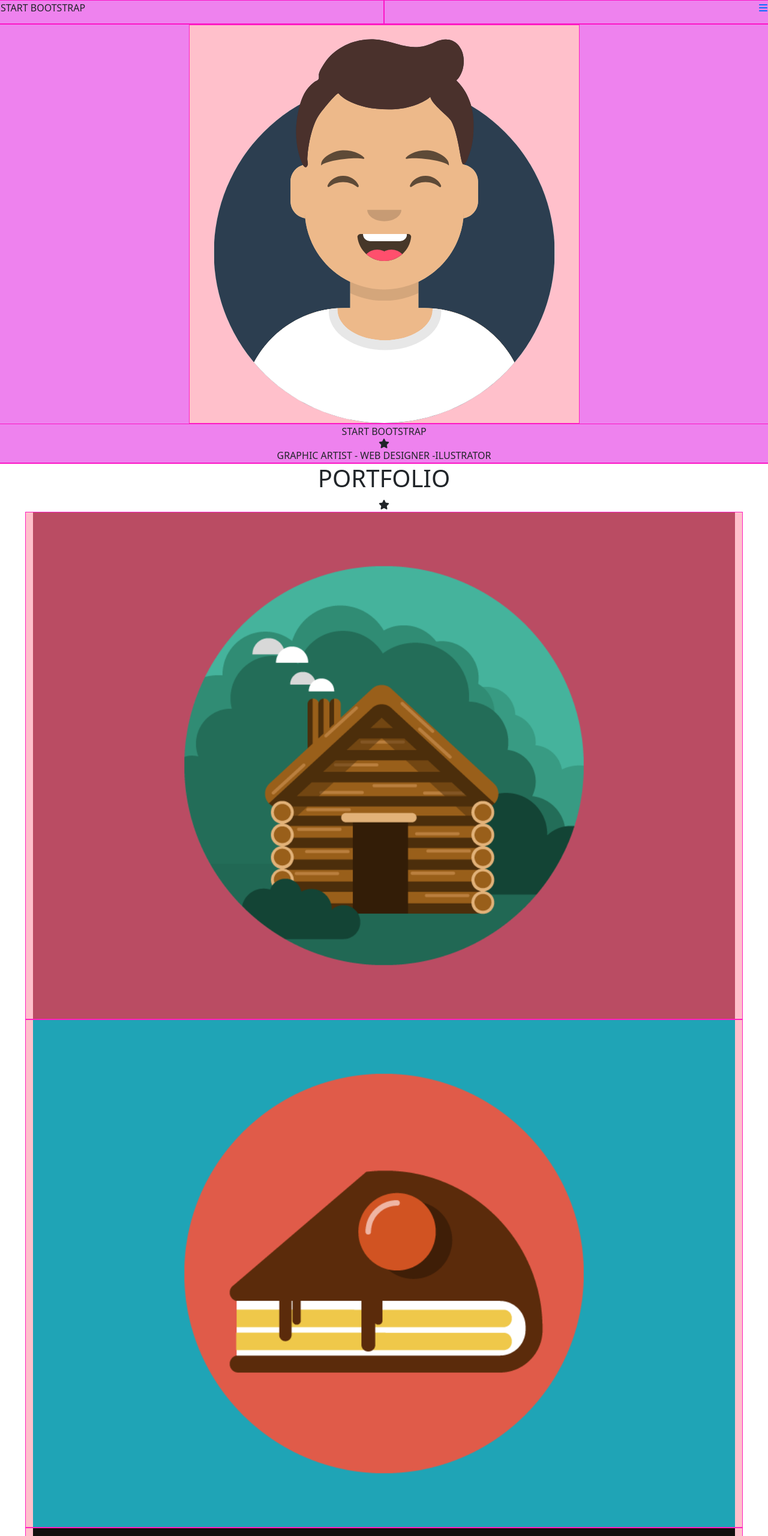
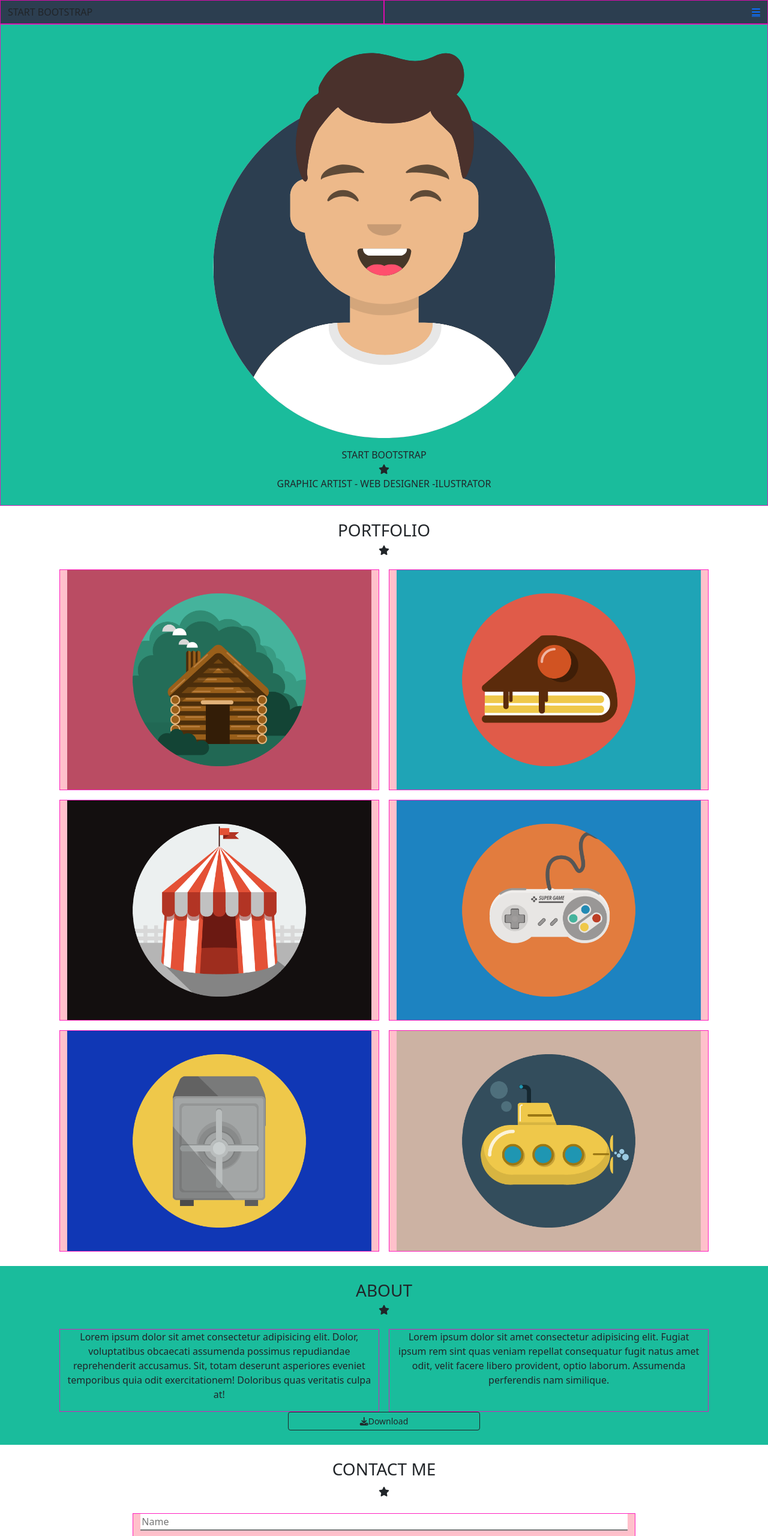
Before and after one commit to Arela-Cristina/html-css-bootstrap-freelancer, a plain HTML site: page index.html in a window 1280 px wide. Shown: the top 2560 px of the page at 60% size. Drawn offline with nearby package versions, Linux system fonts and the light colour scheme.

Commit message:
Add margin e padding Add background Add media query

```diff
--- a/index.html
+++ b/index.html
@@ -12,62 +12,69 @@
 </head>
 
 <body>
-    <header>
+    <header class="container-fluid">
         <div class="row">
-            <div class="col-6 debug-col">START BOOTSTRAP</div>
-            <a href="#" class="col-6 debug-col text-end"><i class="fa-solid fa-bars"></i></a>
+            <div class="col-6 d-flex align-items-center cri-bg-gray">START BOOTSTRAP</div>
+            <a href="#" class="col-6 d-flex align-items-center justify-content-end cri-bg-gray"><i
+                    class="fa-solid fa-bars"></i></a>
         </div>
-        <div class="row justify-content-center debug-col">
-            <div class="col-6">
-                <img src="img/avatar.svg" alt="avatar picture">
-            </div>
-            <div class="row text-center debug-col">
-                <div>START BOOTSTRAP</div>
+        <div class="row justify-content-center text-center cri-bg-green">
+            <div class="col cri-bg-green py-4">
+                <img class="img-fluid w-50 pb-3" src="img/avatar.svg" alt="avatar picture">
+                <div class="fs-6">START BOOTSTRAP</div>
                 <i class="fa-solid fa-star"></i>
-                <div>GRAPHIC ARTIST - WEB DESIGNER -ILUSTRATOR</div>
+                <div class="fs-6">GRAPHIC ARTIST - WEB DESIGNER -ILUSTRATOR</div>
             </div>
         </div>
     </header>
+
     <main>
-        <div class="text-center">
-            <h1>PORTFOLIO</h1>
+        <section>
+            <div class="container-fluid text-center py-4">
+                <div class="row text-center pb-4">
+                    <h1 class="fs-3">PORTFOLIO</h1>
                     <i class="fa-solid fa-star"></i>
                 </div>
-        <div class="row justify-content-center">
-            <div class="col-11">
+                <div class="row justify-content-center gap-3">
+                    <div class="col-11 col-md-5">
                         <img class="w-100" src="img/cabin.png" alt="home">
                     </div>
-            <div class="col-11">
+                    <div class="col-11 col-md-5">
                         <img class="w-100" src="img/cake.png" alt="cake dessert">
                     </div>
-            <div class="col-11">
+                    <div class="col-11 col-md-5">
                         <img class="w-100" src="img/circus.png" alt="circus">
                     </div>
-            <div class="col-11">
+                    <div class="col-11 col-md-5">
                         <img class="w-100" src="img/game.png" alt="joystick">
                     </div>
-            <div class="col-11">
+                    <div class="col-11 col-md-5">
                         <img class="w-100" src="img/safe.png" alt="cassa forte">
                     </div>
-            <div class="col-11">
+                    <div class="col-11 col-md-5">
                         <img class="w-100" src="img/submarine.png" alt="submarine">
                     </div>
                 </div>
+            </div>
+        </section>
         <section>
-            <div class="row">
-                <div class="col text-center">
-                    <h1>ABOUT</h1>
+            <div class="container-fluid text-center">
+                <div class="row justify-content-center cri-bg-green py-4">
+
+                    <h1 class="fs-3">ABOUT</h1>
                     <i class="fa-solid fa-star"></i>
-                    <div class="row justify-content-center">
-                        <div class="col-8 debug-col">
-                            <p>Lorem ipsum dolor sit amet consectetur adipisicing elit. Dolor, voluptatibus obcaecati
+                    <div class="container-fluid text-center pt-4">
+                        <div class="row justify-content-center gap-3">
+                            <div class="col-8 col-md-5 cri-bg-green">
+                                <p>Lorem ipsum dolor sit amet consectetur adipisicing elit. Dolor, voluptatibus
+                                    obcaecati
                                     assumenda
                                     possimus repudiandae reprehenderit accusamus. Sit, totam deserunt asperiores eveniet
                                     temporibus
                                     quia
                                     odit exercitationem! Doloribus quas veritatis culpa at!</p>
                             </div>
-                        <div class="col-8 debug-col">
+                            <div class="col-8 col-md-5 cri-bg-green">
                                 <p>Lorem ipsum dolor sit amet consectetur adipisicing elit. Fugiat ipsum rem sint quas
                                     veniam
                                     repellat
@@ -76,63 +83,70 @@
                                     perferendis nam similique.</p>
                             </div>
                         </div>
-                    <button type="button" class="btn btn-outline-dark btn-sm"><i
+                    </div>
+                    <button type="button" class="btn btn-outline-dark btn-sm w-25"><i
                             class="fa-solid fa-download"></i>Download</button>
+
                 </div>
             </div>
         </section>
-        <div class="text-center">
-            <h1>CONTACT ME</h1>
+        <div class="container-fluid text-center">
+            <div class="row justify-content-center py-4">
+                <div class="text-center pb-4">
+                    <h1 class="fs-3">CONTACT ME</h1>
                     <i class="fa-solid fa-star"></i>
                 </div>
-        <div class="row justify-content-center">
+                <div class="row justify-content-center gap-3">
                     <div class="col-8">
                         <input class="w-100 border-top-0 border-end-0 border-start-0" type="text" placeholder="Name"
                             aria-label="Name">
                     </div>
                     <div class="col-8">
-                <input class="w-100 border-top-0 border-end-0 border-start-0" type="text" placeholder="Email Adress"
-                    aria-label="Email Adress">
+                        <input class="w-100 border-top-0 border-end-0 border-start-0" type="text"
+                            placeholder="Email Adress" aria-label="Email Adress">
                     </div>
                     <div class="col-8">
-                <input class="w-100 border-top-0 border-end-0 border-start-0" type="text" placeholder="Phone Number"
-                    aria-label="Phone Number">
+                        <input class="w-100 border-top-0 border-end-0 border-start-0" type="text"
+                            placeholder="Phone Number" aria-label="Phone Number">
                     </div>
                     <div class="col-8">
                         <label for="exampleFormControlTextarea1" class="form-label">Message</label>
-                <textarea class="form-control border-top-0 border-end-0 border-start-0" id="exampleFormControlTextarea1"
-                    rows="6"></textarea>
+                        <textarea class="form-control border-top-0 border-end-0 border-start-0"
+                            id="exampleFormControlTextarea1" rows="6"></textarea>
                         <button type="button" class="btn btn-success">Send</button>
+                    </div>
+                </div>
             </div>
         </div>
     </main>
     <footer>
-        <div class="rox">
-            <div class="row justify-content-center">
-                <div class="col-6 text-center">
+        <div class="container-fluid text-center cri-bg-blue">
+            <div class="row justify-content-center gap-3 py-4">
+
+                <div class="col-7 col-md-3 text-center cri-bg-blue">
                     <div>LOCATION</div>
                     <div>2215 John Daniel Drive Clark, MO 54243</div>
                 </div>
-            </div>
-            <div class="row justify-content-center">
-                <div class="col-6 text-center">
+
+                <div class="col-7 col-md-3 text-center cri-bg-blue">
                     <div>AROUND THE WEB</div>
                     <i class="fa-brands fa-facebook-f"></i>
                     <i class="fa-brands fa-google-plus-g"></i>
                     <i class="fa-brands fa-twitter"></i>
                     <i class="fa-brands fa-linkedin-in"></i>
                 </div>
-            </div>
-            <div class="row justify-content-center">
-                <div class="col-6 text-center">
+
+                <div class="col-7 col-md-3 text-center cri-bg-blue">
                     <div>ABOUT FREELANCER</div>
                     <div>Freelance is a free to use, open source Bootstrap theme created by <span>Star Bootstrap</span>
                     </div>
                 </div>
             </div>
         </div>
-        <div class="row text-center">
+        <div class="container-fluid text-center cri-bg-gray">
+            <div class="row py-1">
                 <span>Copyright © Your Website 2024</span>
+            </div>
         </div>
     </footer>
 </body>
--- a/style.css
+++ b/style.css
@@ -6,11 +6,14 @@
 }
 
 /* BG COLOR*/
-.bg-gray {
+.cri-bg-gray {
     background-color: #2c3e50;
 }
 
-.debug-col {
-    min-height: 40px;
-    background-color: violet;
+.cri-bg-green {
+    background-color: #1abc9c;
 }
+
+.cri-bg-blue {
+    background-color: #3a546d;
+}
```
Lines whose indentation alone changed are shown as unchanged.
